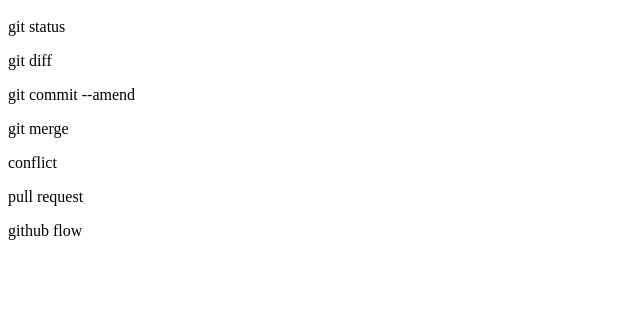
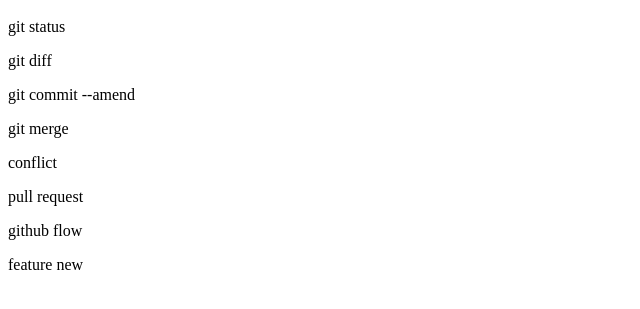
Before and after one commit to nishikiori/git_tutorial, a plain HTML site: page index.html in a window 1280 px wide. Shown: the part 57-366 px from the top of the page, without its empty margins (0-640 px from the left). Drawn offline with Linux system fonts and the light colour scheme.

Commit message:
Add feature new

```diff
--- a/index.html
+++ b/index.html
@@ -6,3 +6,4 @@
 <p>conflict</p>
 <p>pull request</p>
 <p>github flow</p>
+<p>feature new</p>
```
